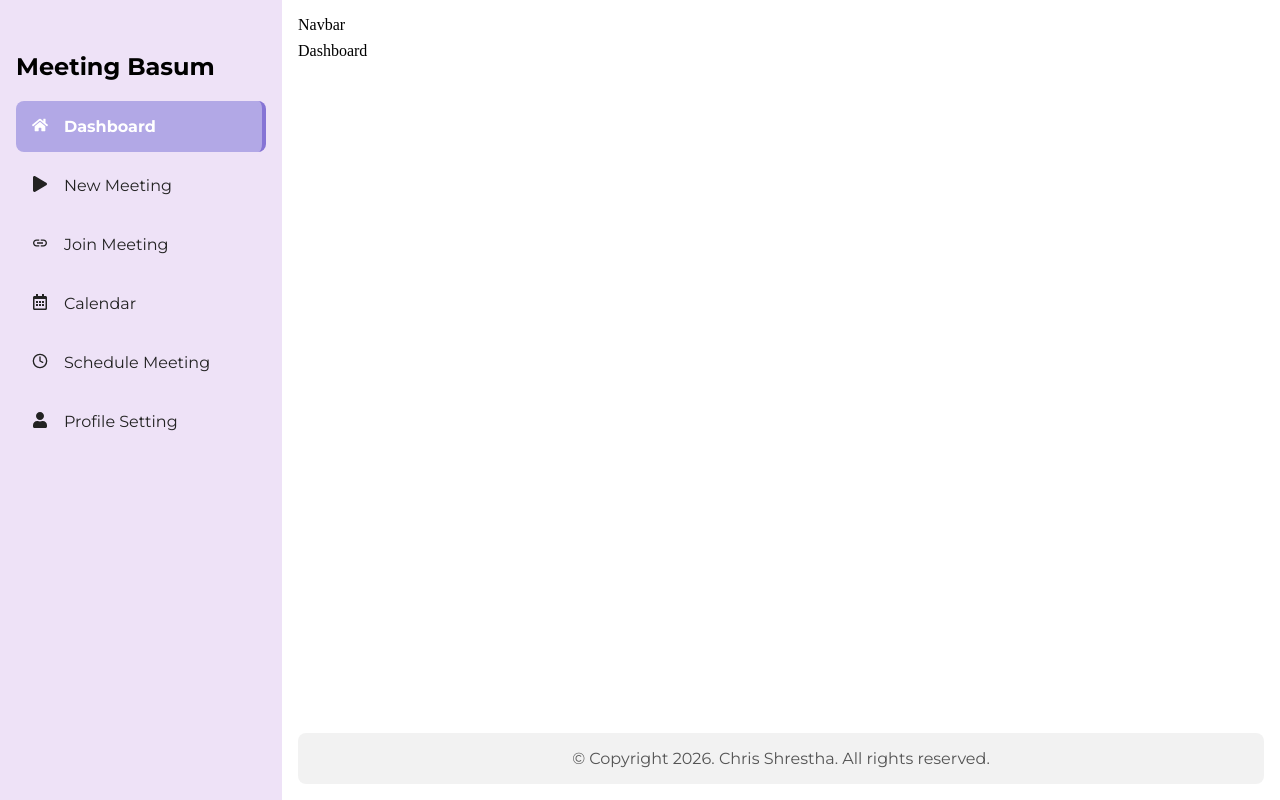
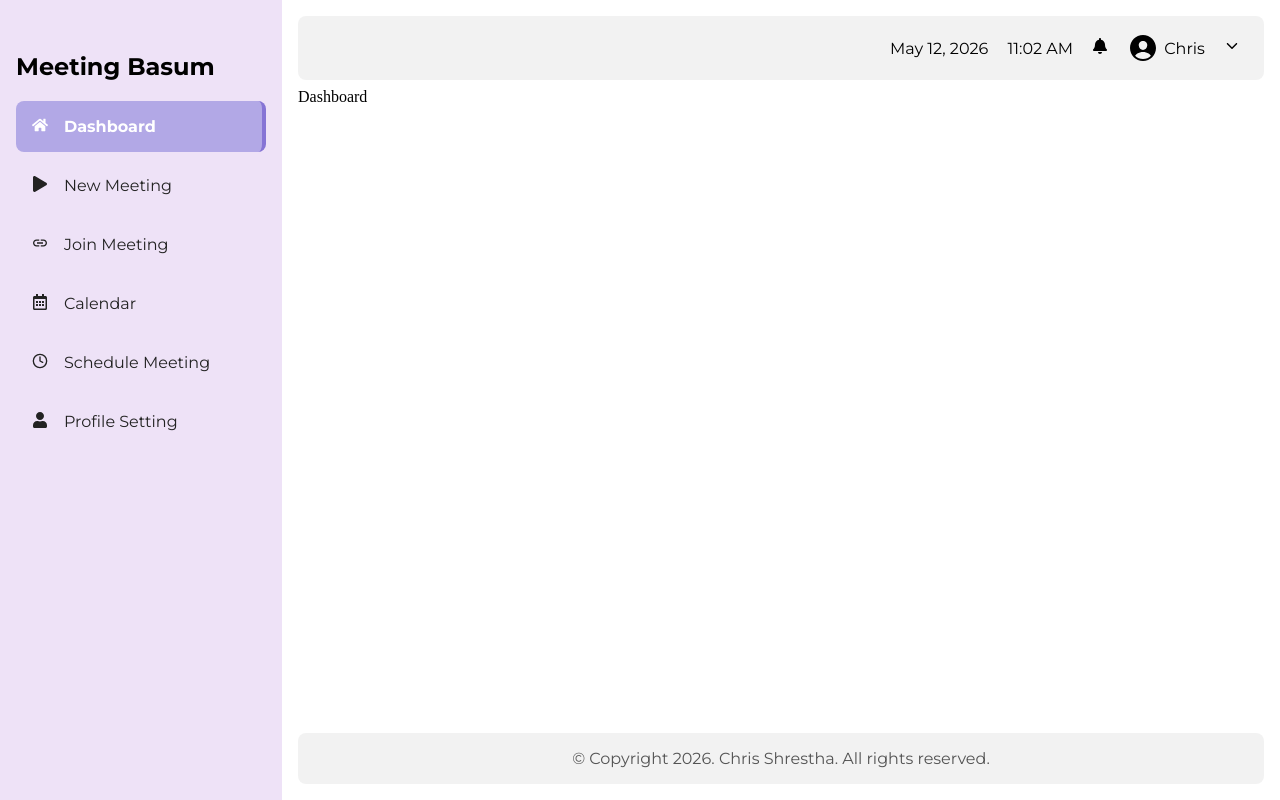
Before and after one commit to MozarcxIaye/LeapFrog-Connect, a React (Vite) app in the folder week-3/assignment2/: page / in a window 1280 px wide. Built offline with nearby package versions, Linux system fonts and the light colour scheme.

Commit message:
Chore: Navbar Completed

```diff
--- /dev/null
+++ b/week-3/assignment2/src/components/common/Navbar.css
@@ -0,0 +1,25 @@
+.nav-bar{
+    font-family: var(--ff-secondary);
+    display: flex;
+    justify-content: flex-end;
+    align-items: center;
+    gap: 1.2rem;
+    background: #a1a1a123;
+    padding: 1rem 1.5rem;
+    border-radius: 8px;
+}
+
+.profile-mini{
+    display: flex;
+    gap: .3rem;
+    align-items: center;
+    cursor: pointer;
+}
+
+.profile-icon{
+    font-size: 2rem;
+
+}
+.menu-drop{
+    cursor: pointer;
+}
--- a/week-3/assignment2/src/components/common/Navbar.jsx
+++ b/week-3/assignment2/src/components/common/Navbar.jsx
@@ -1,8 +1,50 @@
 import React from 'react'
+import { getFormattedDateTime } from '../../utils/dateTime'
+import { useEffect, useState } from 'react'
+import { FaBell } from "react-icons/fa";
+import { IoIosArrowDown } from "react-icons/io";
+import { IoPersonCircle } from "react-icons/io5";
+import "./Navbar.css"
+
 
 const Navbar = () => {
+
+  const [initialDate, initialTime] = getFormattedDateTime()
+  const [date, setDate] = useState(initialDate)
+  const [time, setTime] = useState(initialTime)
+
+  useEffect(() => {
+    const timer = setInterval(() => {
+
+      const [formattedDate, formattedTime] = getFormattedDateTime()
+      setDate(formattedDate)
+      setTime(formattedTime)
+    }, 1000)
+
+    return (() => clearInterval(timer))
+  }, [])
+
   return (
-    <div>Navbar</div>
+    <div className='nav-bar'>
+      <div className="date">
+        {date}
+      </div>
+      <div className="time">
+        {time}
+      </div>
+      <div className="notifications">
+        <FaBell/>
+      </div>
+      <div className="profile-mini">
+        <IoPersonCircle className='profile-icon'/>
+        <span>Chris</span>
+      </div>
+      <div className="menu-drop">
+        <IoIosArrowDown/>
+      </div>
+
+
+    </div>
   )
 }
 
--- a/week-3/assignment2/src/utils/dateTime.js
+++ b/week-3/assignment2/src/utils/dateTime.js
@@ -10,5 +10,5 @@ export function getFormattedDateTime() {
         timeStyle: "short"
     }).format(now)
 
-    return {date, time}
+    return [date, time]
 }
```
